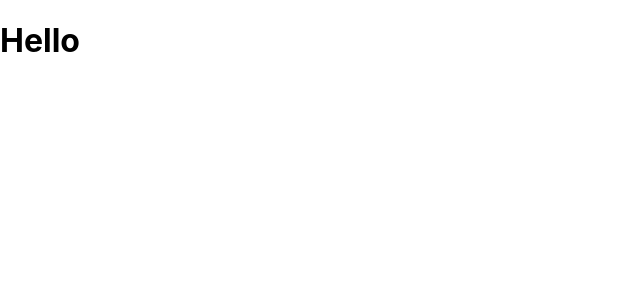
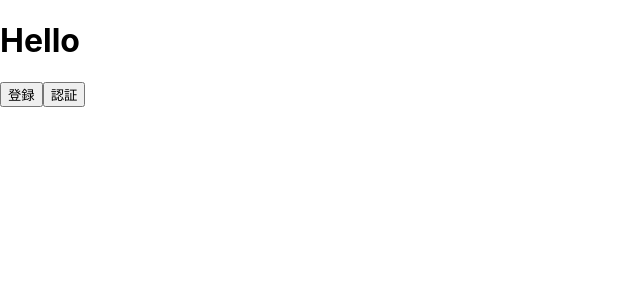
Before and after one commit to ozaki25/webauthn-sample, a React (Create React App) app: page / in a window 1280 px wide. Shown: the top 300 px of the page, without its empty margins (0-640 px from the left). Built offline with nearby package versions, Linux system fonts and the light colour scheme.

Commit message:
auth sample

```diff
--- a/src/App.tsx
+++ b/src/App.tsx
@@ -1,7 +1,32 @@
-import React from 'react';
+import React, { useEffect, useState } from 'react';
+import { runAttestation, runAssertion } from './WebAuthentication';
 
 function App() {
-  return <h1>Hello</h1>;
+  const [rawId, setRawId] = useState<ArrayBuffer | null>(null);
+
+  const generateRawId = async () => {
+    const result = await runAttestation();
+    console.log(result);
+    setRawId(result || null);
+  };
+
+  const assertionRawId = async () => {
+    if (!rawId) {
+      alert('認証情報を登録して下さい');
+      return;
+    }
+    const result = await runAssertion(rawId);
+    console.log(result);
+    alert(result ? 'OK' : 'NG');
+  };
+
+  return (
+    <>
+      <h1>Hello</h1>
+      <button onClick={generateRawId}>登録</button>
+      <button onClick={assertionRawId}>認証</button>
+    </>
+  );
 }
 
 export default App;
```
